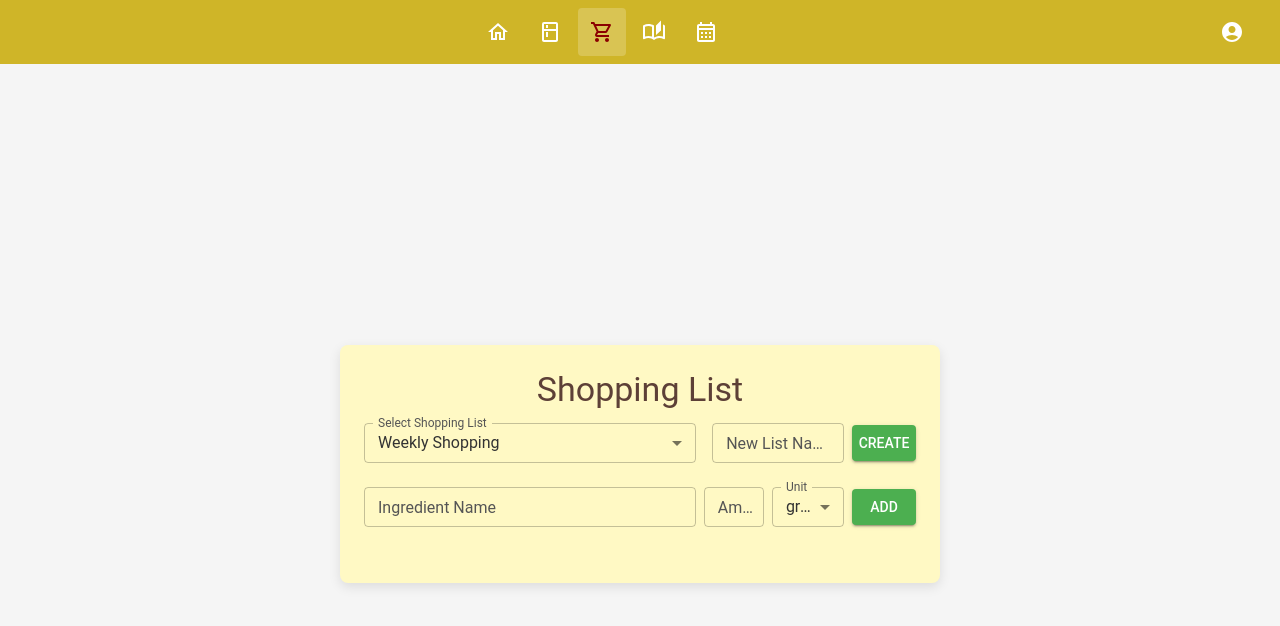
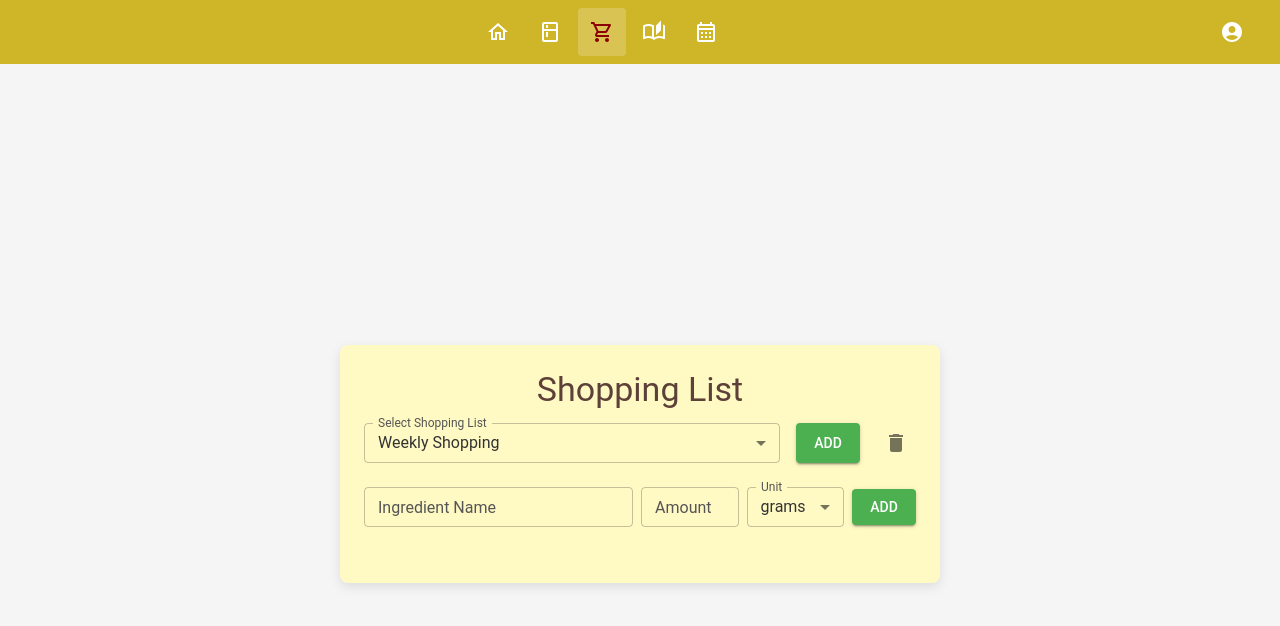
Before and after one commit to Zdziszkee/graphical-interfaces, a React (Create React App) app: page / in a window 1280 px wide. Both pictures are taken after a click on the button 602 px from the left and 32 px from the top of the page. Shown: the top 626 px of the page. Built offline with nearby package versions, Linux system fonts and the light colour scheme.

Commit message:
shopping list, added removing lists (#2)
Co-authored-by: Kacper Kuchta <kacper.kuchta@here.com>

```diff
--- a/src/AppContext.tsx
+++ b/src/AppContext.tsx
@@ -152,6 +152,8 @@ export const AppProvider: React.FC<AppProviderProps> = ({ children }) => {
 			...prevLists,
 			{ name, ingredients: [] },
 		]);
+		displaySuccessNotification("Shopping list created successfully!");
+
 	};
 
 	const selectShoppingList = (name: string) => {
--- a/src/components/views/ShoppingListView.tsx
+++ b/src/components/views/ShoppingListView.tsx
@@ -1,8 +1,26 @@
 import React, { useState } from 'react';
-import { Box, List, Typography, Paper, TextField, MenuItem, Button, Select, FormControl, InputLabel } from '@mui/material';
+import {
+    Box,
+    List,
+    Typography,
+    Paper,
+    TextField,
+    MenuItem,
+    Button,
+    Select,
+    FormControl,
+    InputLabel,
+    IconButton,
+    Dialog,
+    DialogTitle,
+    DialogContent,
+    DialogContentText,
+    DialogActions,
+} from '@mui/material';
 import ShoppingListItem from '../common/ShoppingListItem';
-import { displayErrorNotification } from '../../utils/displayNotification';
-import { useAppContext } from '../../AppContext'; // Adjust the import path
+import { displayErrorNotification, displaySuccessNotification } from '../../utils/displayNotification';
+import { useAppContext } from '../../AppContext';
+import DeleteIcon from '@mui/icons-material/Delete';
 
 export default function ShoppingListView() {
     const {
@@ -20,19 +38,19 @@ export default function ShoppingListView() {
         unit: 'grams',
     });
 
-    const [newListName, setNewListName] = useState(''); // State for creating a new shopping list
+    const [newListName, setNewListName] = useState(''); // For the new list name in the dialog
+    const [openCreateDialog, setOpenCreateDialog] = useState(false); // For create new list dialog
+    const [openDeleteDialog, setOpenDeleteDialog] = useState(false); // For delete confirmation
 
     // Find the currently selected shopping list
     const currentList = shoppingLists.find((list) => list.name === selectedShoppingList);
 
-    // Handle adding a new ingredient to the shopping list
     const handleAddIngredient = () => {
         const amount = parseFloat(newIngredient.amount);
 
-        // Validate the amount
         if (isNaN(amount) || amount <= 0) {
-            displayErrorNotification('Amount must be a number greater than 0'); // Show error notification
-            return; // Stop the add operation
+            displayErrorNotification('Amount must be a number greater than 0');
+            return;
         }
 
         if (newIngredient.name.trim() && amount > 0) {
@@ -40,17 +58,27 @@ export default function ShoppingListView() {
                 { name: newIngredient.name, amount, unit: newIngredient.unit },
                 selectedShoppingList
             );
-            setNewIngredient({ name: '', amount: '', unit: 'grams' }); // Reset form
+            setNewIngredient({ name: '', amount: '', unit: 'grams' });
         }
     };
 
-    // Handle creating a new shopping list
+    // Handle creating a new list (from the dialog)
     const handleCreateList = () => {
         if (newListName.trim()) {
             createShoppingList(newListName);
-            setNewListName(''); // Reset the input field
+            setNewListName(''); // Clear the input
+            setOpenCreateDialog(false); // Close the dialog
         }
     };
+
+    const handleDeleteList = () => {
+        if (selectedShoppingList) {
+            setShoppingLists(shoppingLists.filter(list => list.name !== selectedShoppingList));
+            selectShoppingList(shoppingLists[0]?.name || ''); // Select the first list or empty string if none exist
+            setOpenDeleteDialog(false); // Close the dialog
+            displaySuccessNotification("Shopping list deleted successfully!");
+        }
+    }
 
     return (
         <Box
@@ -75,7 +103,7 @@ export default function ShoppingListView() {
                     Shopping List
                 </Typography>
 
-                {/* Shopping List Selection */}
+                {/* Shopping List Selection and Actions */}
                 <Box display="flex" gap={2} alignItems="center" mb={3}>
                     <FormControl fullWidth size="small">
                         <InputLabel>Select Shopping List</InputLabel>
@@ -92,19 +120,66 @@ export default function ShoppingListView() {
                         </Select>
                     </FormControl>
 
-                    {/* Create New Shopping List */}
-                    <Box display="flex" gap={1} alignItems="center">
+                    {/* Create and Delete List Buttons */}
+                    <Button
+                        variant="contained"
+                        onClick={() => setOpenCreateDialog(true)}
+                        sx={{ background: '#4caf50', height: '40px' }}
+                    >
+                        Add {/* Button to create a new list */}
+                    </Button>
+                    <IconButton
+                        aria-label="delete"
+                        onClick={() => setOpenDeleteDialog(true)}
+                        disabled={!selectedShoppingList}
+                        sx={{ height: '40px' }}
+                    >
+                        <DeleteIcon />
+                    </IconButton>
+                </Box>
+
+                {/* Dialog for Creating a New List */}
+                <Dialog open={openCreateDialog} onClose={() => setOpenCreateDialog(false)}>
+                    <DialogTitle>Create New Shopping List</DialogTitle>
+                    <DialogContent>
                         <TextField
-                            label="New List Name"
+                            autoFocus
+                            margin="dense"
+                            label="List Name"
+                            type="text"
+                            fullWidth
                             value={newListName}
                             onChange={(e) => setNewListName(e.target.value)}
-                            size="small"
                         />
-                        <Button variant="contained" onClick={handleCreateList} sx={{ background: '#4caf50' }}>
+                    </DialogContent>
+                    <DialogActions>
+                        <Button onClick={() => setOpenCreateDialog(false)}>Cancel</Button>
+                        <Button onClick={handleCreateList} color="primary">
                             Create
                         </Button>
-                    </Box>
-                </Box>
+                    </DialogActions>
+                </Dialog>
+
+                {/* Confirmation Dialog for Delete */}
+                <Dialog
+                    open={openDeleteDialog}
+                    onClose={() => setOpenDeleteDialog(false)}
+                    aria-labelledby="alert-dialog-title"
+                    aria-describedby="alert-dialog-description"
+                >
+                    <DialogTitle id="alert-dialog-title">{"Confirm Delete"}</DialogTitle>
+                    <DialogContent>
+                        <DialogContentText id="alert-dialog-description">
+                            Are you sure you want to delete the shopping list "{selectedShoppingList}"?
+                        </DialogContentText>
+                    </DialogContent>
+                    <DialogActions>
+                        <Button onClick={() => setOpenDeleteDialog(false)}>Cancel</Button>
+                        <Button onClick={handleDeleteList} autoFocus color="error">
+                            Delete
+                        </Button>
+                    </DialogActions>
+                </Dialog>
 
                 {/* New Ingredient Form */}
                 <Box display="flex" flexDirection="column" gap={2}>
@@ -118,11 +193,11 @@ export default function ShoppingListView() {
                         />
                         <TextField
                             label="Amount"
-                            type="text" // Use type="text" instead of type="number"
+                            type="text"
                             value={newIngredient.amount}
                             onChange={(e) => setNewIngredient({ ...newIngredient, amount: e.target.value })}
                             size="small"
-                            sx={{ width: 100 }}
+                            sx={{ width: 200 }}
                         />
                         <TextField
                             select
@@ -130,7 +205,7 @@ export default function ShoppingListView() {
                             value={newIngredient.unit}
                             onChange={(e) => setNewIngredient({ ...newIngredient, unit: e.target.value })}
                             size="small"
-                            sx={{ width: 120 }}
+                            sx={{ width: 200 }}
                         >
                             <MenuItem value="grams">grams</MenuItem>
                             <MenuItem value="ml">ml</MenuItem>
@@ -139,7 +214,7 @@ export default function ShoppingListView() {
                             <MenuItem value="teaspoons">teaspoons</MenuItem>
                         </TextField>
                         <Button variant="contained" onClick={handleAddIngredient} sx={{ background: '#4caf50' }}>
-                            Add
+                            Add {/* Button to add ingredient to list */}
                         </Button>
                     </Box>
 
@@ -152,7 +227,7 @@ export default function ShoppingListView() {
                                     id: index.toString(),
                                     text: `${ingredient.name} - ${ingredient.amount} ${ingredient.unit}`,
                                     checked: false,
-                                    note: '',
+                                    note: '', // Note functionality not implemented yet
                                     creationDate: new Date().toISOString(),
                                 }}
                                 removeItem={() => {
```
